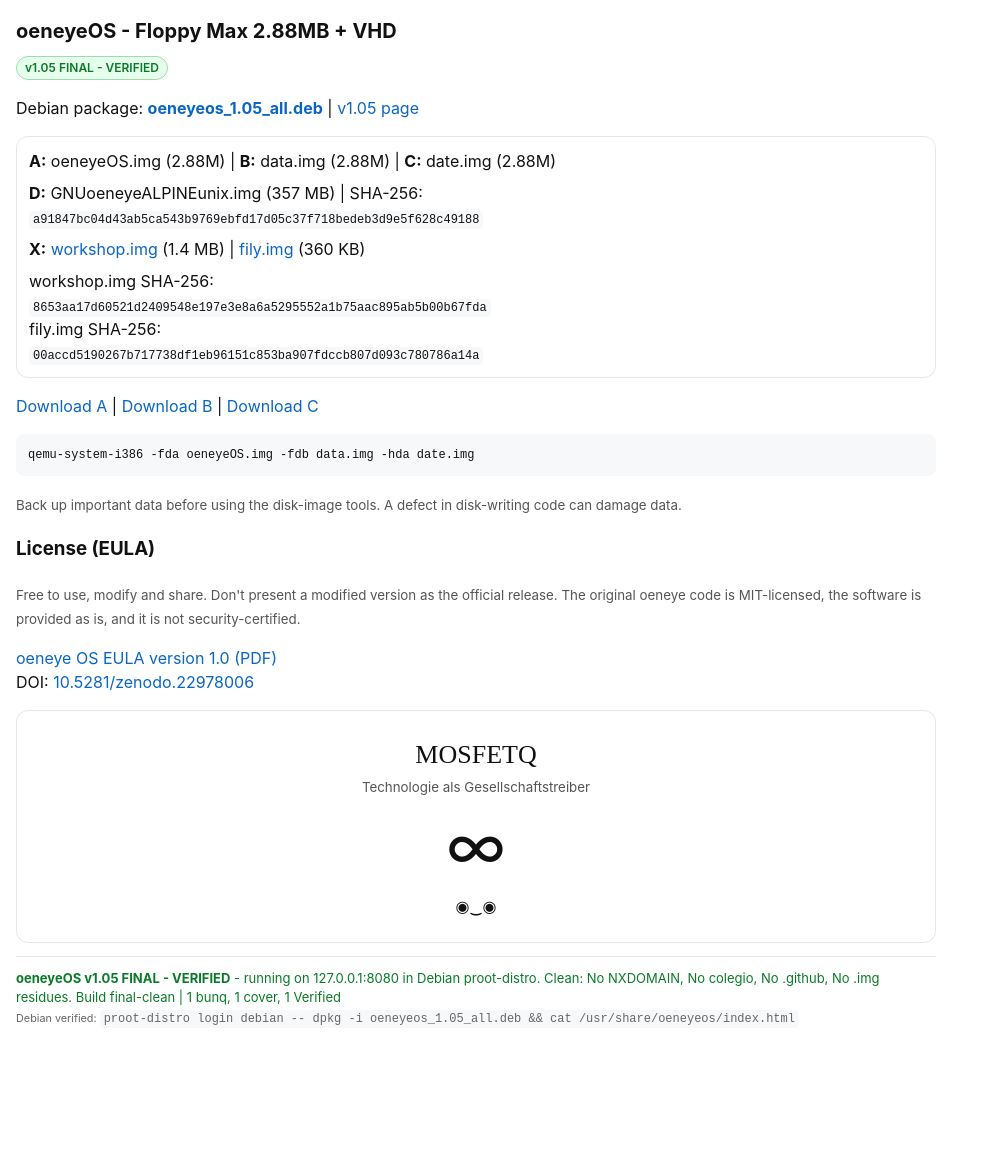
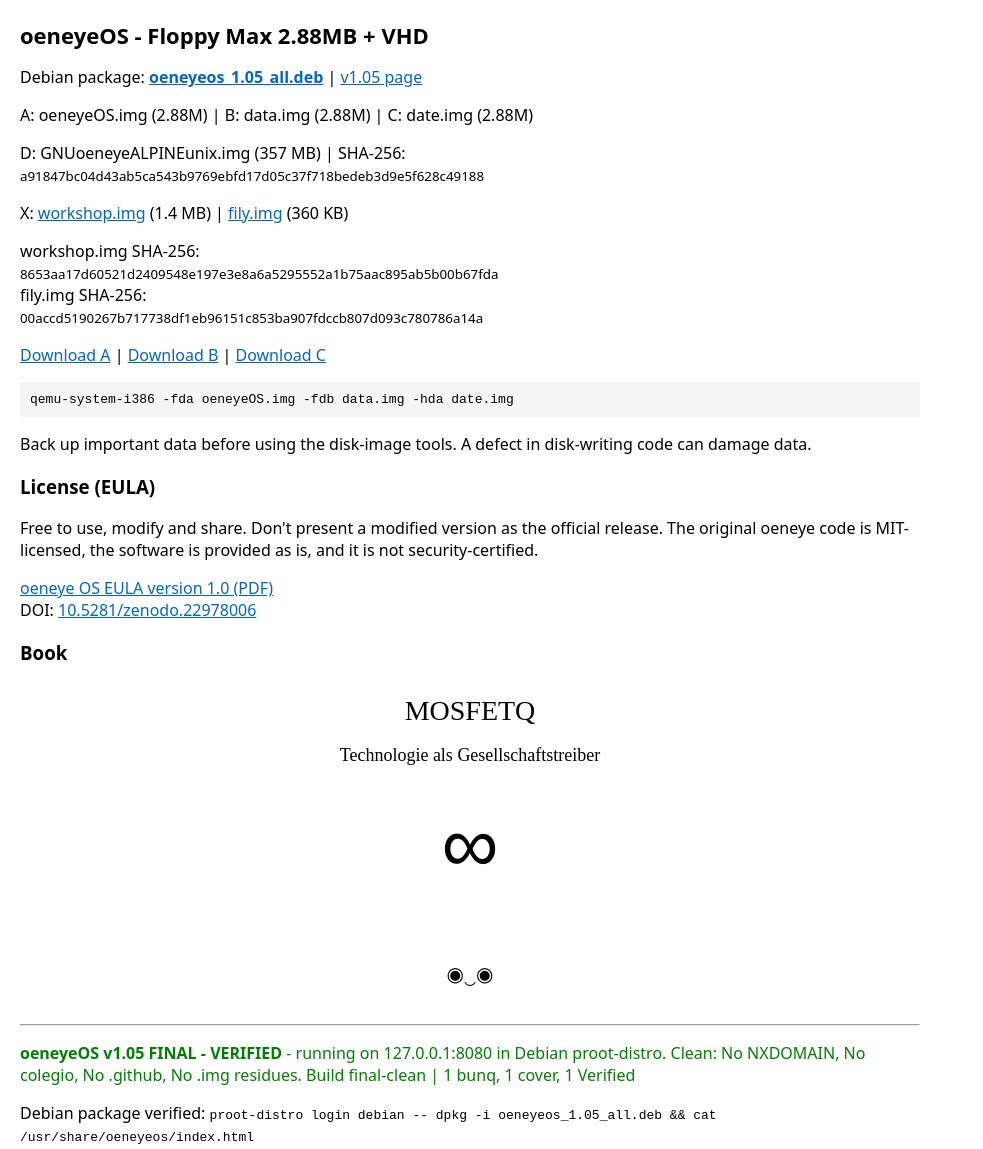
Before and after one commit to kaiolafketelhut/kaiolafketelhut, a plain HTML site: page kaiolafketelhut/index.html in a window 1280 px wide. Shown: the whole page, without its empty margins (0-983 px from the left). Before the commit the page ends 1044 px from the top, so only its background shows below. Drawn offline with Linux system fonts and the light colour scheme.

Commit message:
restore original MOSFETQ cover - remove AI edits - copyright original

```diff
--- a/kaiolafketelhut/index.html
+++ b/kaiolafketelhut/index.html
@@ -1,51 +1,32 @@
 <!DOCTYPE html>
 <html><head><meta charset="utf-8"><meta name="viewport" content="width=device-width,initial-scale=1">
 <title>oeneyeOS - Floppy Max 2.88MB + VHD</title>
-<style>
-body{font-family:-apple-system,system-ui,Segoe UI,Roboto,Arial;margin:16px;line-height:1.5;max-width:920px;color:#111}
-a{color:#0a66c2;text-decoration:none} a:hover{text-decoration:underline}
-h1{font-size:20px;margin:8px 0}
-.badge{display:inline-block;background:#e6ffed;color:#0a7a28;border:1px solid #a3d9b1;padding:2px 8px;border-radius:999px;font-size:12px;font-weight:600}
-code{word-break:break-all;font-size:12px;background:#f6f8fa;padding:2px 4px;border-radius:4px}
-pre{background:#f6f8fa;padding:12px;overflow-x:auto;border-radius:8px;font-size:12px}
-.grid{display:grid;gap:8px}
-.card{border:1px solid #e5e7eb;border-radius:12px;padding:12px}
-small{color:#555}
-.center{text-align:center;padding:24px 0}
-</style>
+<style>body{font-family:system-ui,Arial;margin:20px;max-width:900px} a{color:#06c} pre{background:#f5f5f5;padding:10px} h1{font-size:22px}</style>
 </head><body>
 <h1>oeneyeOS - Floppy Max 2.88MB + VHD</h1>
-<span class="badge">v1.05 FINAL - VERIFIED</span>
+<p>Debian package: <a href="./oeneyeos_1.05_all.deb"><b>oeneyeos_1.05_all.deb</b></a> | <a href="./index-v105.html">v1.05 page</a></p>
+<p>A: oeneyeOS.img (2.88M) | B: data.img (2.88M) | C: date.img (2.88M)</p>
+<p>D: GNUoeneyeALPINEunix.img (357 MB) | SHA-256:<br><small>a91847bc04d43ab5ca543b9769ebfd17d05c37f718bedeb3d9e5f628c49188</small></p>
+<p>X: <a href="./workshop.img">workshop.img</a> (1.4 MB) | <a href="./fily.img">fily.img</a> (360 KB)</p>
+<p>workshop.img SHA-256:<br><small>8653aa17d60521d2409548e197e3e8a6a5295552a1b75aac895ab5b00b67fda</small><br>
+fily.img SHA-256:<br><small>00accd5190267b717738df1eb96151c853ba907fdccb807d093c780786a14a</small></p>
+<p><a href="./oeneyeOS.img">Download A</a> | <a href="./data.img">Download B</a> | <a href="./date.img">Download C</a></p>
+<pre>qemu-system-i386 -fda oeneyeOS.img -fdb data.img -hda date.img</pre>
+<p>Back up important data before using the disk-image tools. A defect in disk-writing code can damage data.</p>
 
-<p>Debian package: <a href="./oeneyeos_1.05_all.deb"><b>oeneyeos_1.05_all.deb</b></a> | <a href="./index-v105.html">v1.05 page</a></p>
+<h3>License (EULA)</h3>
+<p>Free to use, modify and share. Don't present a modified version as the official release. The original oeneye code is MIT-licensed, the software is provided as is, and it is not security-certified.</p>
+<p><a href="./oeneye_OS_EULA_version_1.0.pdf">oeneye OS EULA version 1.0 (PDF)</a><br>
+DOI: <a href="https://doi.org/10.5281/zenodo.22978006">10.5281/zenodo.22978006</a></p>
 
-<div class="card grid">
-<div><b>A:</b> oeneyeOS.img (2.88M) | <b>B:</b> data.img (2.88M) | <b>C:</b> date.img (2.88M)</div>
-<div><b>D:</b> GNUoeneyeALPINEunix.img (357 MB) | SHA-256:<br><code>a91847bc04d43ab5ca543b9769ebfd17d05c37f718bedeb3d9e5f628c49188</code></div>
-<div><b>X:</b> <a href="./workshop.img">workshop.img</a> (1.4 MB) | <a href="./fily.img">fily.img</a> (360 KB)</div>
-<div>workshop.img SHA-256:<br><code>8653aa17d60521d2409548e197e3e8a6a5295552a1b75aac895ab5b00b67fda</code><br>
-fily.img SHA-256:<br><code>00accd5190267b717738df1eb96151c853ba907fdccb807d093c780786a14a</code></div>
+<h3>Book</h3>
+<div style="text-align:center;margin-top:30px">
+<p style="font-family:serif;font-size:28px;margin:0">MOSFETQ</p>
+<p style="font-family:serif;font-size:18px">Technologie als Gesellschaftstreiber</p>
+<p style="font-size:80px;margin:20px 0">∞<br><span style="font-size:20px">◉‿◉</span></p>
 </div>
 
-<p><a href="./oeneyeOS.img">Download A</a> | <a href="./data.img">Download B</a> | <a href="./date.img">Download C</a></p>
-
-<pre>qemu-system-i386 -fda oeneyeOS.img -fdb data.img -hda date.img</pre>
-
-<p><small>Back up important data before using the disk-image tools. A defect in disk-writing code can damage data.</small></p>
-
-<h3>License (EULA)</h3>
-<p><small>Free to use, modify and share. Don't present a modified version as the official release. The original oeneye code is MIT-licensed, the software is provided as is, and it is not security-certified.</small></p>
-<p><a href="./oeneye_OS_EULA_version_1.0.pdf">oeneye OS EULA version 1.0 (PDF)</a><br>DOI: <a href="https://doi.org/10.5281/zenodo.22978006">10.5281/zenodo.22978006</a></p>
-
-<div class="center card">
-<div style="font-family:serif;font-size:26px">MOSFETQ</div>
-<div><small>Technologie als Gesellschaftstreiber</small></div>
-<div style="font-size:64px;line-height:1;margin:16px 0">∞</div>
-<div>◉‿◉</div>
-</div>
-
-<p style="color:#0a7a28;font-size:13px;border-top:1px solid #e5e7eb;padding-top:12px">
-<b>oeneyeOS v1.05 FINAL - VERIFIED</b> - running on 127.0.0.1:8080 in Debian proot-distro. Clean: No NXDOMAIN, No colegio, No .github, No .img residues. Build final-clean | 1 bunq, 1 cover, 1 Verified<br>
-<small style="color:#666">Debian verified: <code>proot-distro login debian -- dpkg -i oeneyeos_1.05_all.deb && cat /usr/share/oeneyeos/index.html</code></small>
-</p>
+<hr>
+<p style="color:green"><b>oeneyeOS v1.05 FINAL - VERIFIED</b> - running on 127.0.0.1:8080 in Debian proot-distro. Clean: No NXDOMAIN, No colegio, No .github, No .img residues. Build final-clean | 1 bunq, 1 cover, 1 Verified</p>
+<p>Debian package verified: <code>proot-distro login debian -- dpkg -i oeneyeos_1.05_all.deb && cat /usr/share/oeneyeos/index.html</code></p>
 </body></html>
```
Also changed, not shown: docs/index.html (+22 -41 lines), docs/kaiolafketelhut/index.html (+22 -41 lines), index.html (+31 -10 lines).
